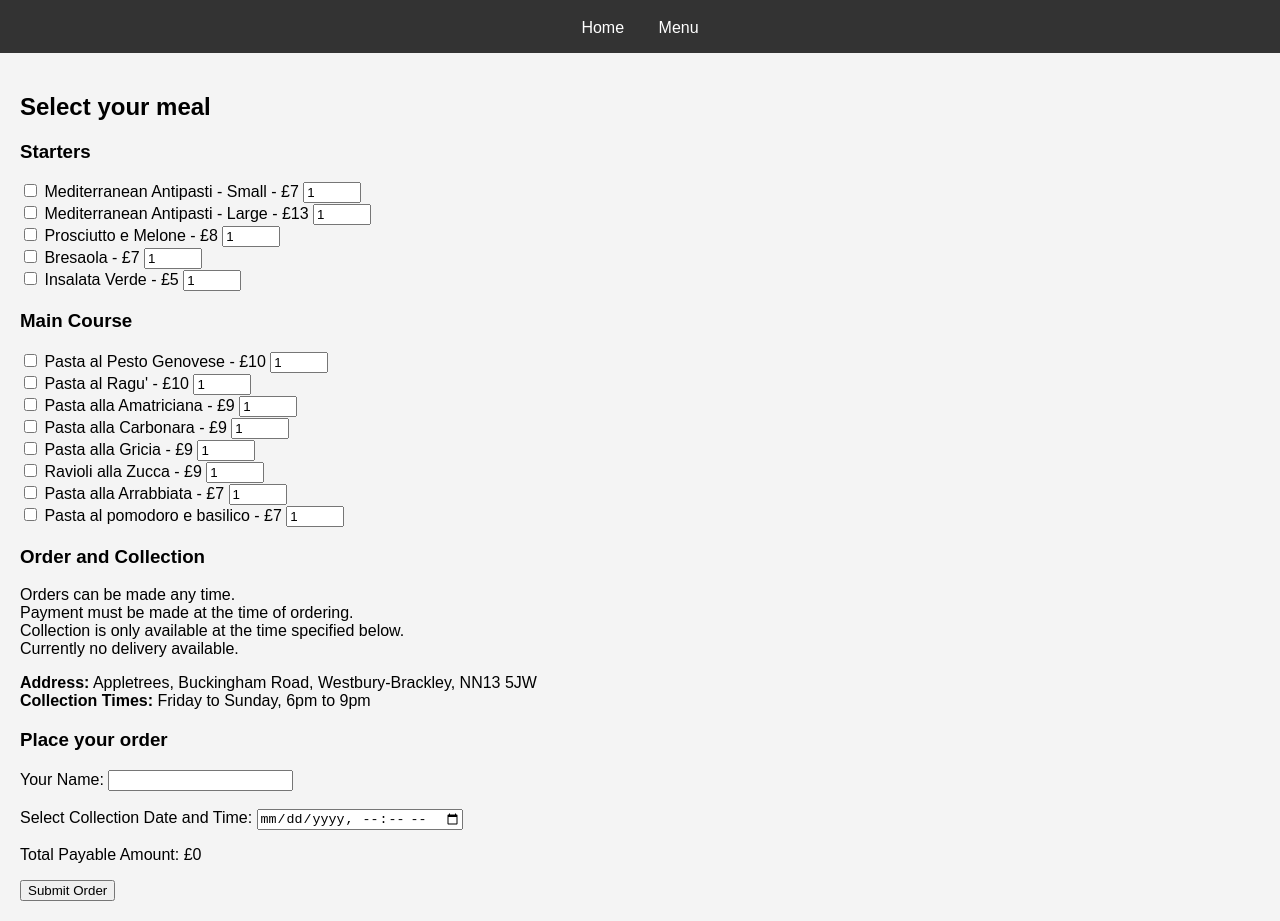
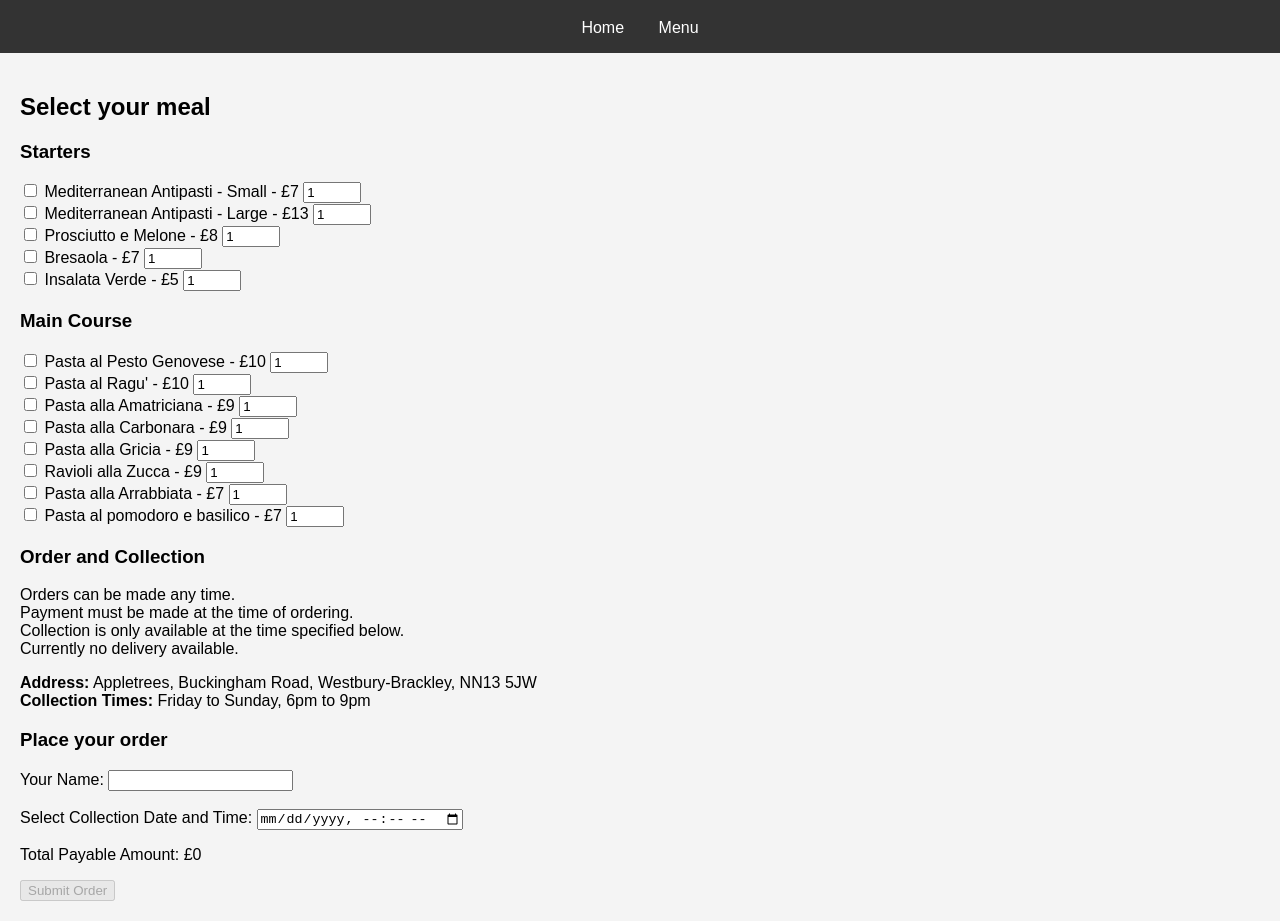
Before and after one commit to mgiammatteo/velletrano-website, a plain HTML site: page order.html in a window 1280 px wide. Shown: the part 77-998 px from the top of the page. Drawn offline with Linux system fonts and the light colour scheme.

Commit message:
temporarily disabled submit button

```diff
--- a/order.html
+++ b/order.html
@@ -112,7 +112,7 @@
             <label for="collectionDateTime">Select Collection Date and Time:</label>
             <input type="datetime-local" id="collectionDateTime" name="collectionDateTime">
             <p id="totalAmount">Total Payable Amount: £0</p>
-            <button type="submit">Submit Order</button>
+            <button type="submit" disabled>Submit Order</button>
         </form>
     </section>
     <script src="script.js"></script>
```
